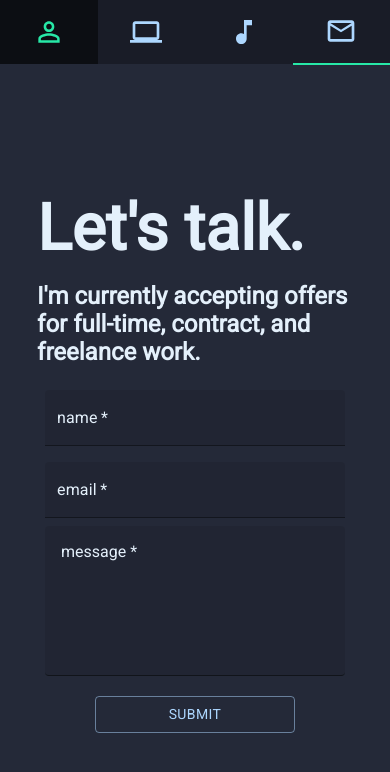
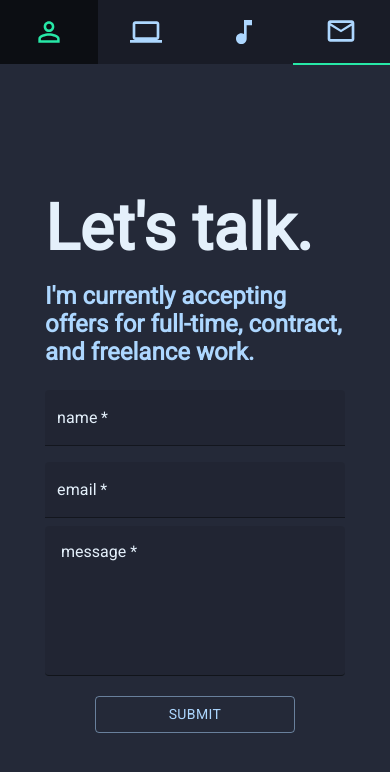
Before and after one commit to bansara/portfolio-site, a React (Create React App) app: page /contact in a window 390 px wide. Shown: the top 772 px of the page. Built offline with nearby package versions, Linux system fonts and the light colour scheme.

Commit message:
css tweaks

```diff
--- a/src/components/Contact/contact.css
+++ b/src/components/Contact/contact.css
@@ -93,11 +93,15 @@ p.error {
   color: var(--white);
   padding: 1em;
 }
-@media screen and (max-width: 768px) {
+
+@media screen and (max-width: 1024px) {
   .contact-container {
     max-width: 90%;
   }
   .contact-container textarea {
+    width: 500px;
+  }
+  .contact-text {
     width: 500px;
   }
   .contact-wrapper {
@@ -105,11 +109,14 @@ p.error {
     align-items: center;
     max-width: 90%;
   }
+}
+@media screen and (max-width: 600px) {
   .contact-text {
-    width: 90%;
+    width: 300px;
   }
-}
-@media screen and (max-width: 640px) {
+  .contact-text h2 {
+    font-size: 1.5rem;
+  }
   .contact-container textarea {
     width: 300px;
   }
--- a/src/components/Contact/contact.tsx
+++ b/src/components/Contact/contact.tsx
@@ -119,7 +119,7 @@ const Contact: React.FC = () => {
       <div className="contact-wrapper">
         <div className="contact-text">
           <h1>Let's talk.</h1>
-          <h2>
+          <h2 style={{ color: "var(--blue)" }}>
             I'm currently accepting offers for full-time, contract, and
             freelance work.
           </h2>
```
